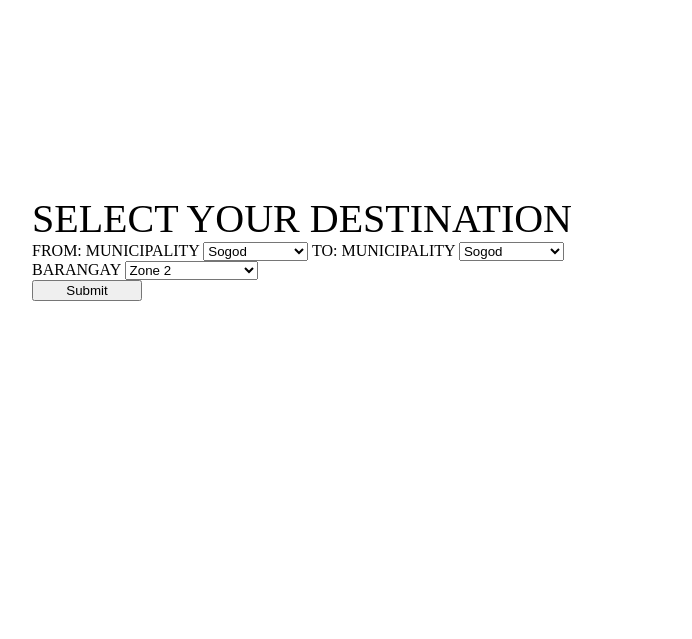
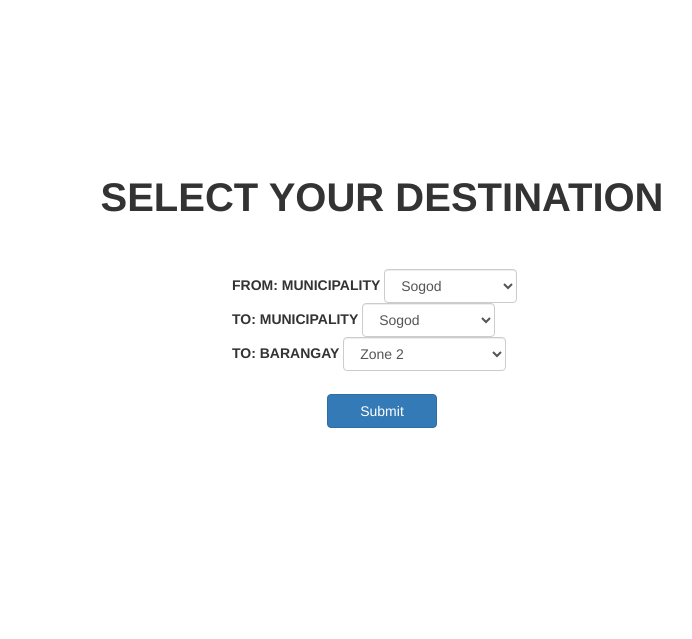
Before and after one commit to Memaw1014/SmartBusAlarm, a Laravel app: page /destination in a window 1280 px wide. Shown: the top 639 px of the page, without its empty margins (258-950 px from the left). Run offline with Laravel 10, Linux system fonts and the light colour scheme; the visitor is signed in with stand-in values (Sample User, id 1); data comes from the database, SQL or seed files in the repository.

Commit message:
new style

```diff
--- a/front-end/app/Models/Destination.php
+++ b/front-end/app/Models/Destination.php
@@ -15,6 +15,5 @@
     protected $fillable = [
         'Municipality',
         'Barangay',
-
     ];
 }
--- a/front-end/app/Models/User.php
+++ b/front-end/app/Models/User.php
@@ -21,7 +21,7 @@
      */
     protected $fillable = [
         'name',
-        'email',
+        'Username',
         'password',
     ];
 
@@ -41,7 +41,6 @@
      * @var array<string, string>
      */
     protected $casts = [
-        'email_verified_at' => 'datetime',
         'password' => 'hashed',
     ];
 }
--- a/front-end/resources/views/destination.blade.php
+++ b/front-end/resources/views/destination.blade.php
@@ -1,49 +1,60 @@
 @extends('layouts.app')
 @section('title', 'Destination')
 @section('content')
-    <div class="container" style="display: flex; justify-content: center; align-items: center; height: 60vh;">
-        <div style="width: 700px;">
-        <div class="mb-3 d-flex justify-content-center align-items-center">
+    <link href="https://cdnjs.cloudflare.com/ajax/libs/twitter-bootstrap/3.3.7/css/bootstrap.min.css" rel="stylesheet"/>
+            <div class="form-inline">
+    <div class="container" style="display: flex; justify-content: center; align-items: center; height: 80vh;">
+        <div style="width: 600px;">
+        <div class="mb-3" style="display: flex; justify-content: center; align-items: center; height: 10vh;">
             <label class="form-label" style="font-size: 40px;">SELECT YOUR DESTINATION</label>
         </div>
             <form action="{{ route('destination.post') }}" method="POST">
                 @csrf
-                <div class="mb-3">
-                    <div class="d-flex flex-column align-items-center">
+                <div class="mb-3" style="display: flex; justify-content: center; align-items: center; height: 30vh;">
+                    <div class="d-flex flex-column align-items-center height: 30vh;">
+                        <div style="width: 300px;">
                         <label class="form-label">FROM: MUNICIPALITY</label>
-                        <select class="form-select" name="Municipality" id="municipalitySelect">
+                        <select class="form-control" name="Municipality" id="municipalitySelect">
                             @foreach ($municipalities as $municipality)
                                 <option value="{{ $municipality->Municipality }}">{{ $municipality->Municipality }}</option>
                             @endforeach
                         </select>
                         <input type="hidden" name="current_location" id="currentLocation">
-
-                        <label class="form-label">TO: MUNICIPALITY</label>
-                        <select class="form-select" name="Municipality">
+                        <div>
+                        </div>
+                    <div class="mb-3" >
+                        <div style="width: 350px;">
+                        <div >
+                            <label class="form-label">TO: MUNICIPALITY  </label>
+                            <select class="form-control" name="Municipality">
                                 @foreach ($municipalities as $municipality)
                                     <option value="{{ $municipality->Municipality }}">{{ $municipality->Municipality }}</option>
                                 @endforeach
                             </select>
                         </div>
                     </div>
-                <div class="mb-3">
-                    <div class="d-flex flex-column align-items-center">
-                        <label class="form-label">BARANGAY</label>
-                        <select class="form-select" name="Barangay">
+
+                    <div class="mb-3" >
+                        <div style="width: 400px;">
+                        <div >
+                            <label class="form-label">TO: BARANGAY</label>
+                            <select class="form-control" name="Barangay">
                                 @foreach ($barangays as $barangay)
                                     <option value="{{ $barangay->Barangay }}">{{ $barangay->Barangay }}</option>
                                 @endforeach
                             </select>
                         </div>
                     </div>
-                <div class="mb-3 text-center">
+                </div>
+                <div class="mb-3" style="display: flex; justify-content: center; align-items: center; height: 10vh;">
+                    <div class="d-flex flex-column align-items-center">
                     <button type="submit" class="btn btn-primary" style="width: 110px">Submit</button>
                     </div>
+                </div>
             </form>
-
             <script>
                 // Define your expected passcode here
-                var expectedPasscode = "0012583248";
+                var expectedPasscode = "123";
 
                 document.addEventListener('DOMContentLoaded', function () {
                     document.querySelector('form').addEventListener('submit', function (e) {
--- a/front-end/resources/views/login.blade.php
+++ b/front-end/resources/views/login.blade.php
@@ -12,14 +12,14 @@
             <div class="mb-3">
                 <div class="d-flex flex-column align-items-center">
                     <label class="form-label">Username</label>
-                    <input type="email" class="form-control" name="email">
+                    <input type="Text" class="form-control" name="Username">
                 </div>
             </div>
 
             <div class="mb-3">
                 <div class="d-flex flex-column align-items-center">
                     <label class="form-label">Password</label>
-                    <input type="password" class="form-control" name="password">
+                    <input type="Password" class="form-control" name="password">
                 </div>
             </div>
             <button type="submit" class="btn btn-primary" style="width: 100px">Submit</button>
--- a/front-end/resources/views/registration.blade.php
+++ b/front-end/resources/views/registration.blade.php
@@ -9,8 +9,8 @@
                 <input type="text" class="form-control" name="name">
             </div>
             <div class="mb-3">
-                <label class="form-label">Email address</label>
-                <input type="email" class="form-control" name="email">
+                <label class="form-label">Username</label>
+                <input type="Text" class="form-control" name="Username">
             </div>
             <div class="mb-3">
                 <label class="form-label">Password</label>
```
Also changed, not shown: front-end/app/Http/Controllers/AuthManager.php (+4 -4 lines), front-end/resources/views/faredisplay.blade.php (+9 -5 lines), front-end/resources/views/map.blade.php (+29 -0 lines), front-end/app/Http/Controllers/DestinationController.php (line endings or trailing spaces), front-end/database/migrations/2023_10_06_104521_create_destinations.php. Lines whose indentation alone changed are shown as unchanged.
